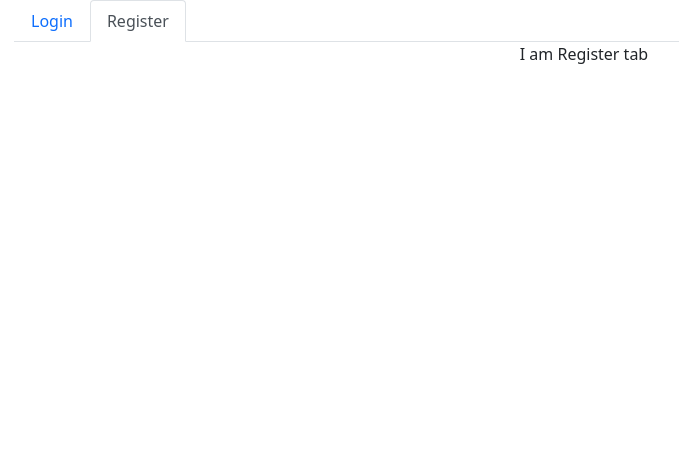
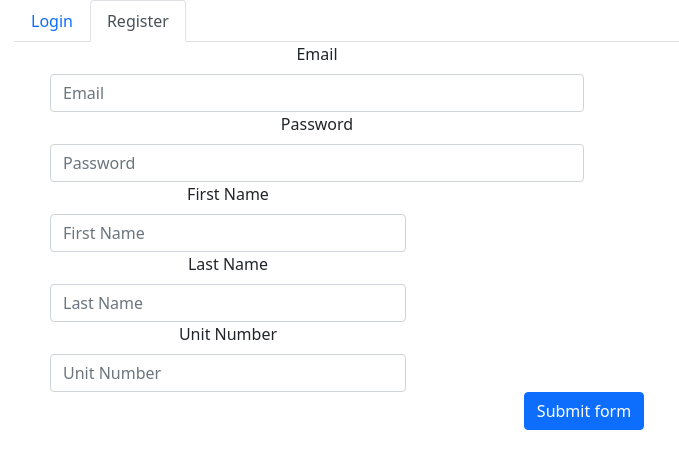
Before and after one commit to cblakedev/NeighborHUB-Client, a React (Create React App) app: page / in a window 1280 px wide. Both pictures are taken after a click on the tab "Register". Shown: the top 468 px of the page, without its empty margins (56-735 px from the left). Built offline with nearby package versions, Linux system fonts and the light colour scheme.

Commit message:
Added user login and registration forms initial functionality

```diff
--- a/package.json
+++ b/package.json
@@ -16,6 +16,7 @@
     "react-bootstrap": "^2.0.0-beta.6",
     "react-dom": "^17.0.2",
     "react-dotenv": "^0.1.3",
+    "react-hook-form": "^7.15.3",
     "react-router-dom": "^5.3.0",
     "react-scripts": "4.0.3",
     "typescript": "^4.4.3",
--- a/src/auth/UserAuth.tsx
+++ b/src/auth/UserAuth.tsx
@@ -1,5 +1,7 @@
 import React, { Component } from 'react';
 import { Container, Row, Col, Tabs, Tab } from 'react-bootstrap';
+import UserLogin from './UserLogin';
+import UserRegister from './UserRegister';
 
 
 type UserAuthProps = {
@@ -15,16 +17,17 @@
 
 
 
+
     render() {
         return (
             <Container className='main'>
                 <Row>
                     <Tabs id="authTab" defaultActiveKey="login">
                         <Tab eventKey='login' title='Login'>
-                            <p>I am login tab</p>
+                            <UserLogin/>
                         </Tab>
                         <Tab eventKey='register' title='Register'>
-                            <p>I am Register tab</p>
+                            <UserRegister/>
                         </Tab>
                     </Tabs>
                 </Row>
--- a/src/auth/UserLogin.tsx
+++ b/src/auth/UserLogin.tsx
@@ -1 +1,60 @@
-export {}
+import React, { Component } from 'react';
+import { Container, Row, Col, Form, Button } from 'react-bootstrap';
+
+
+
+class UserLogin extends Component<any, any> {
+    constructor(props: any) {
+        super(props)
+        this.state = {
+            validated: false
+        }
+
+    }
+
+    handleSubmit = (e: any): void => {
+        const form = e.currentTarget;
+        if (form.checkValidity() === false) {
+            e.preventDefault();
+            e.stopPropagation();
+        }
+
+        this.setState({validated: true});
+    };
+
+
+    render() {
+        return (
+            <Container>
+                <Row>
+                    <Form noValidate validated={this.state.validated} onSubmit={(e) => this.handleSubmit(e)}>
+                        <Form.Group as={Col} md='12' controlId='validationCustom01'>
+                            <Form.Label>Email</Form.Label>
+                            <Form.Control
+                                required
+                                type="email"
+                                placeholder="Email"
+                            />
+                            <Form.Control.Feedback>Looks good!</Form.Control.Feedback>
+                            <Form.Control.Feedback type='invalid'>Please enter a valid email</Form.Control.Feedback>
+                        </Form.Group>
+                        <Form.Group as={Col} md='12' controlId='validationCustom01'>
+                            <Form.Label>Password</Form.Label>
+                            <Form.Control
+                                required
+                                type="password"
+                                placeholder="Password"
+                                pattern='((?=\S*?[A-Z])(?=\S*?[a-z])(?=\S*?[0-9]).{6,})\S$'
+                            />
+                            <Form.Control.Feedback>Looks good!</Form.Control.Feedback>
+                            <Form.Control.Feedback type='invalid'>Requires at least 6 characters, one uppercase, one lowercase, one number, and one special character.</Form.Control.Feedback>
+                        </Form.Group>
+                        <Button type="submit">Submit form</Button>
+                    </Form>
+                </Row>
+            </Container>
+        )
+    }
+}
+
+export default UserLogin
--- a/src/auth/UserRegister.tsx
+++ b/src/auth/UserRegister.tsx
@@ -1 +1,90 @@
-export {}
+import React, { Component } from 'react';
+import { Container, Row, Col, Form, Button } from 'react-bootstrap';
+
+
+
+class UserRegister extends Component<any, any> {
+    constructor(props: any) {
+        super(props)
+        this.state = {
+            validated: false
+        }
+
+    }
+
+    handleSubmit = (e: any): void => {
+        const form = e.currentTarget;
+        if (form.checkValidity() === false) {
+            e.preventDefault();
+            e.stopPropagation();
+        }
+
+        this.setState({validated: true});
+    };
+
+
+    render() {
+        return (
+            <Container>
+                <Row>
+                    <Form noValidate validated={this.state.validated} onSubmit={(e) => this.handleSubmit(e)}>
+                        <Form.Group as={Col} md='6' controlId='validationCustom01'>
+                            <Form.Label>Email</Form.Label>
+                            <Form.Control
+                                required
+                                type="email"
+                                placeholder="Email"
+                            />
+                            <Form.Control.Feedback>Looks good!</Form.Control.Feedback>
+                            <Form.Control.Feedback type='invalid'>Please enter a valid email</Form.Control.Feedback>
+                        </Form.Group>
+                        <Form.Group as={Col} md='6' controlId='validationCustom01'>
+                            <Form.Label>Password</Form.Label>
+                            <Form.Control
+                                required
+                                type="password"
+                                placeholder="Password"
+                                pattern='((?=\S*?[A-Z])(?=\S*?[a-z])(?=\S*?[0-9]).{6,})\S$'
+                            />
+                            <Form.Control.Feedback>Looks good!</Form.Control.Feedback>
+                            <Form.Control.Feedback type='invalid'>Requires at least 6 characters, one uppercase, one lowercase, one number, and one special character.</Form.Control.Feedback>
+                        </Form.Group>
+                        <Form.Group as={Col} md='4' controlId='validationCustom03'>
+                            <Form.Label>First Name</Form.Label>
+                            <Form.Control
+                                required
+                                type="text"
+                                placeholder="First Name"
+                            />
+                            <Form.Control.Feedback>Looks good!</Form.Control.Feedback>
+                            <Form.Control.Feedback type='invalid'>Please enter your first name.</Form.Control.Feedback>
+                        </Form.Group>
+                        <Form.Group as={Col} md='4' controlId='validationCustom04'>
+                            <Form.Label>Last Name</Form.Label>
+                            <Form.Control
+                                required
+                                type="text"
+                                placeholder="Last Name"
+                            />
+                            <Form.Control.Feedback>Looks good!</Form.Control.Feedback>
+                            <Form.Control.Feedback type='invalid'>Please enter your last name.</Form.Control.Feedback>
+                        </Form.Group>
+                        <Form.Group as={Col} md='4' controlId='validationCustom05'>
+                            <Form.Label>Unit Number</Form.Label>
+                            <Form.Control
+                                required
+                                type="text"
+                                placeholder="Unit Number"
+                            />
+                            <Form.Control.Feedback>Looks good!</Form.Control.Feedback>
+                            <Form.Control.Feedback type='invalid'>Please enter your room number.</Form.Control.Feedback>
+                        </Form.Group>
+                        <Button type="submit">Submit form</Button>
+                    </Form>
+                </Row>
+            </Container>
+        )
+    }
+}
+
+export default UserRegister
```
Also changed, not shown: 1 other file (tests, documents, lock files or other folders).
